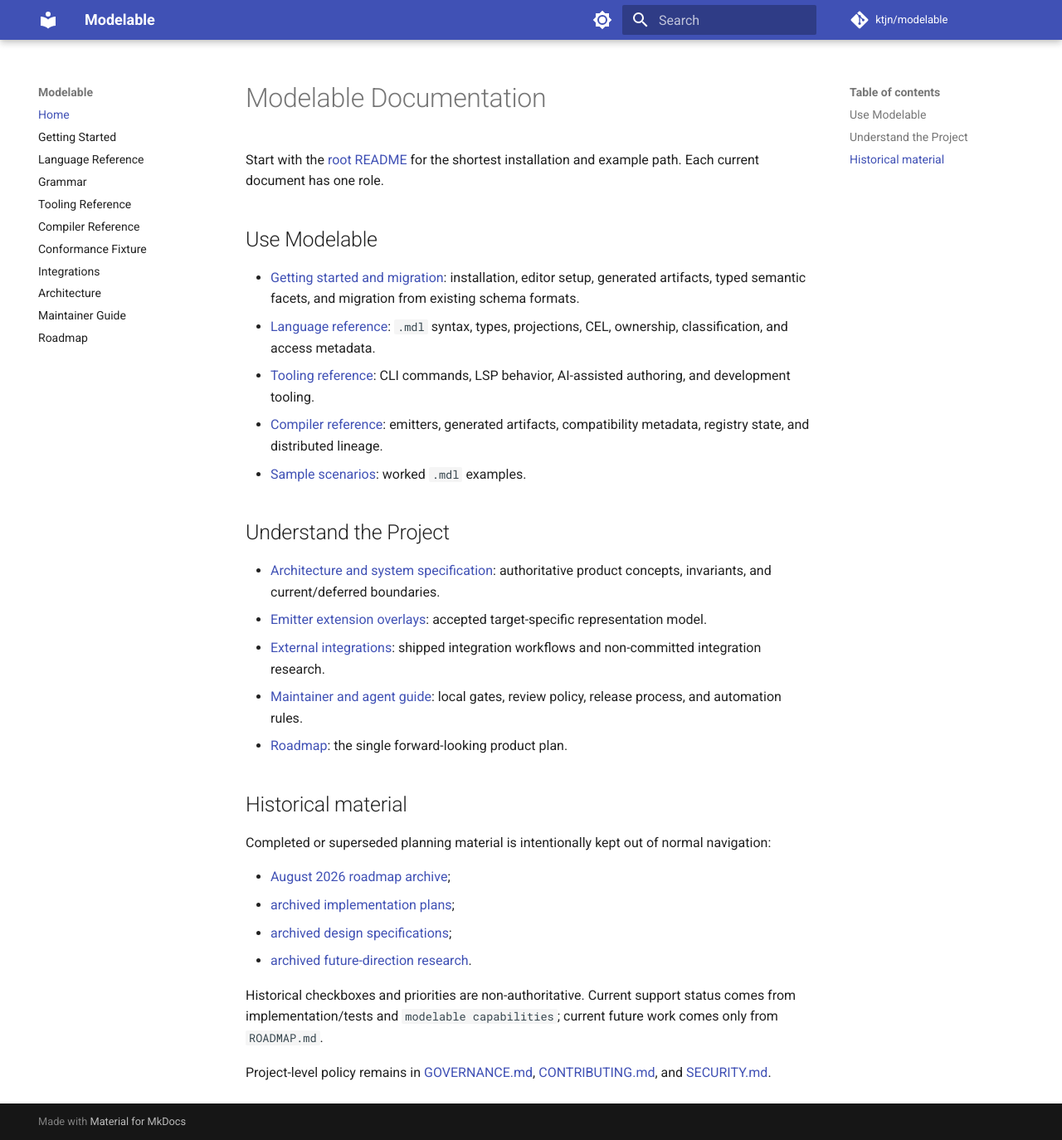
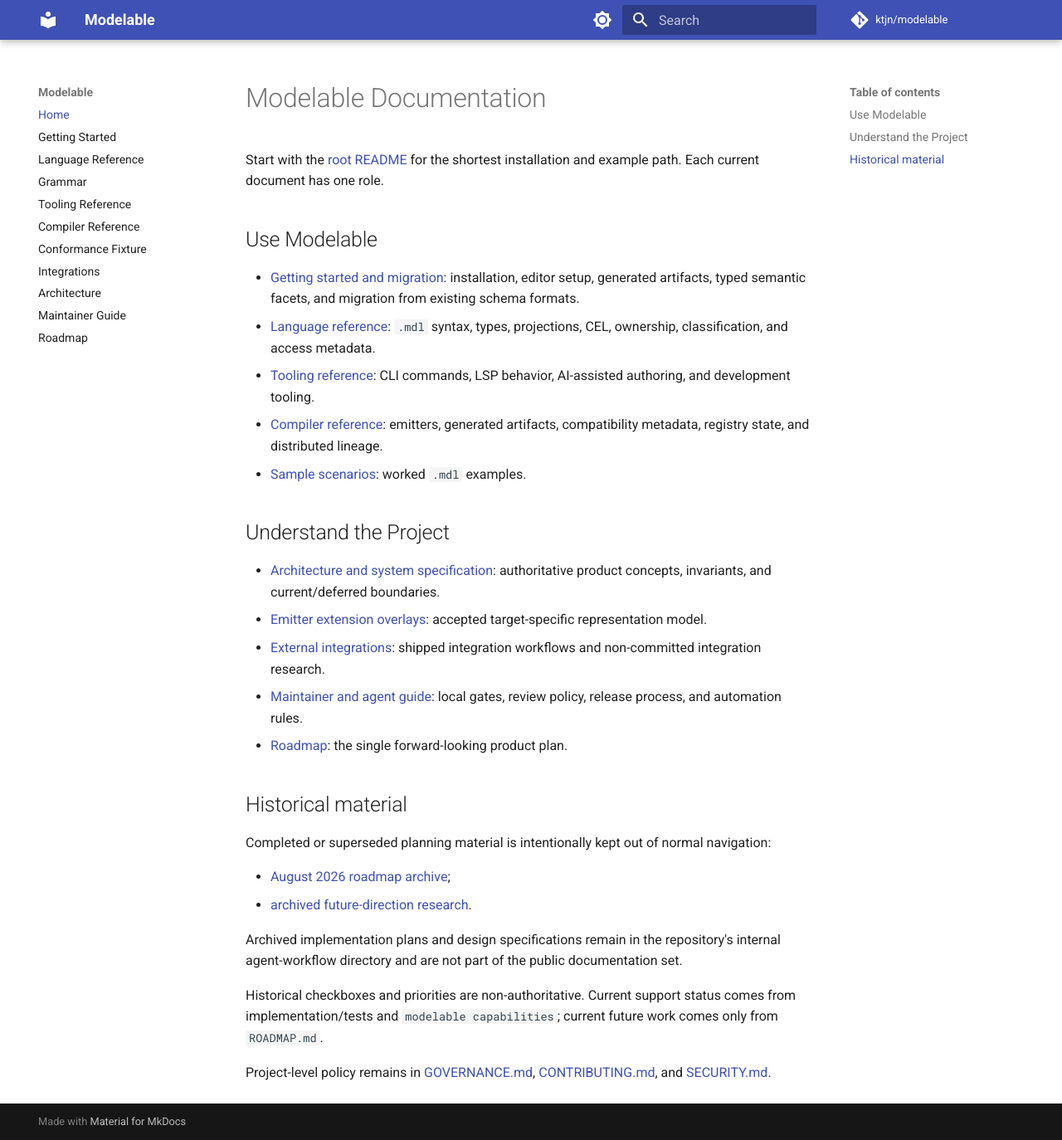
Before and after one commit to ktjn/modelable, an MkDocs documentation site: the page built from docs/README.md, in a window 1280 px wide and 1374 px high. Shown: the whole window at 83% size. Built offline with MkDocs 1.6.1 and Material for MkDocs 9.7.7, drawn with Linux system fonts in a browser that asks for light colours; comment, search, counter and statistics services are not loaded.

Commit message:
fix: repair doc-consistency test drift from roadmap consolidation
The roadmap-consolidation docs rewrite dropped the numbered-slice
phrasing that two documentation-consistency tests asserted verbatim,
and docs/README.md linked to the internal superpowers/ archive from a
public doc, violating the no-internal-links invariant test.

```diff
--- a/docs/README.md
+++ b/docs/README.md
@@ -37,9 +37,11 @@
 navigation:
 
 - [August 2026 roadmap archive](roadmap-archive-2026-08.md);
-- [archived implementation plans](superpowers/plans/archived/);
-- [archived design specifications](superpowers/specs/archived/);
 - [archived future-direction research](archived/2026-09-12-future-direction.md).
+
+Archived implementation plans and design specifications remain in the
+repository's internal agent-workflow directory and are not part of the public
+documentation set.
 
 Historical checkboxes and priorities are non-authoritative. Current support
 status comes from implementation/tests and `modelable capabilities`; current
```
Also changed, not shown: 1 other file.
